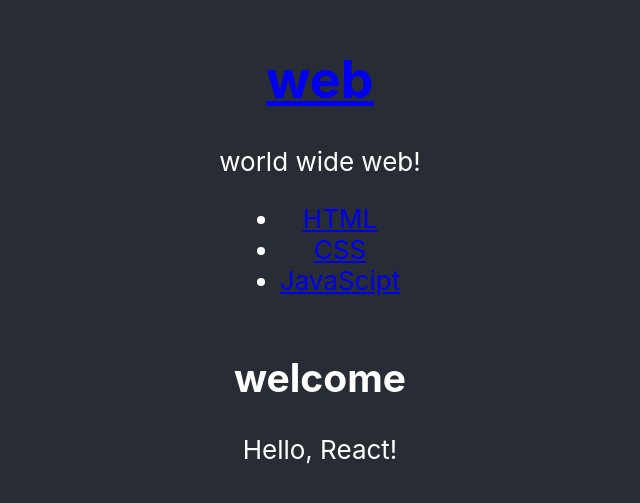
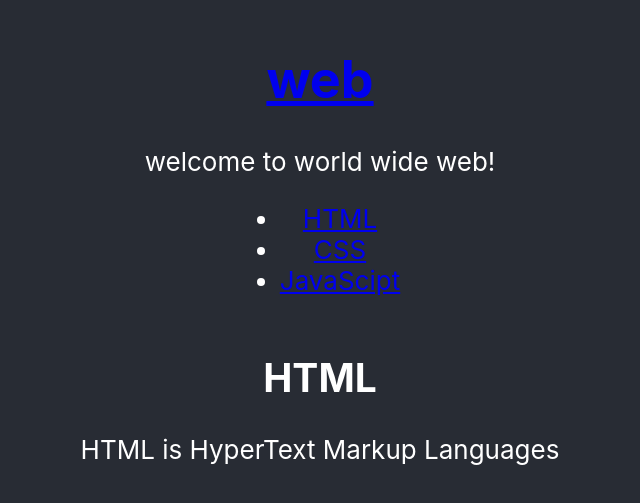
Before and after one commit to leesoeun98/classreact-project, a React (Create React App) app: page / in a window 1280 px wide. Shown: the part 161-664 px from the top of the page, without its empty margins (320-960 px from the left). Built offline with nearby package versions, Linux system fonts and the light colour scheme.

Commit message:
welcome-branch setting error...

```diff
--- a/src/App.js
+++ b/src/App.js
@@ -5,16 +5,12 @@
 import logo from './logo.svg';
 import './App.css';
 
-{/* 초기엔 welcome모드고, web 누르면 하단에 welcome 어쩌구가 뜨게
--> Subject의 title 링크 누르면 mode가 welcome으로 바꾸고 contents component에 반영
--> 이때 새로 페이지를 그릴려면 render를 호출해야하고, 이를 위해선 state값을 바꿔야한다.  */}
 class App extends Component{
   constructor(props){
     super(props);
     this.state={
       mode:'welcome',
-      subject:{title: "web", sub: "world wide web!"},
-      welcome:{title:"welcome", desc:"Hello, React!"},
+      subject:{title: "web", sub: "welcome to world wide web!"},
       contents:[
         {id:1, title:"HTML", desc:"HTML is HyperText Markup Language"},
         {id:2, title:"CSS", desc:"CSS is for design"},
@@ -23,17 +19,12 @@
     }
   }
   render(){
-    let _title, _desc, _article=null;
-    if(this.state.mode==='welcome'){
-      _title=this.state.welcome.title;
-      _desc=this.state.welcome.desc;
-    }
     return(
       <div className="App">
         <header className="App-header">
           <Subject title={this.state.subject.title} sub={this.state.subject.sub}></Subject>
           <Toc data={this.state.contents}></Toc>
-          <Contents title={_title} desc={_desc}></Contents>
+          <Contents title="HTML" desc="HTML is HyperText Markup Languages"></Contents>
         </header>
 
       </div>
```
